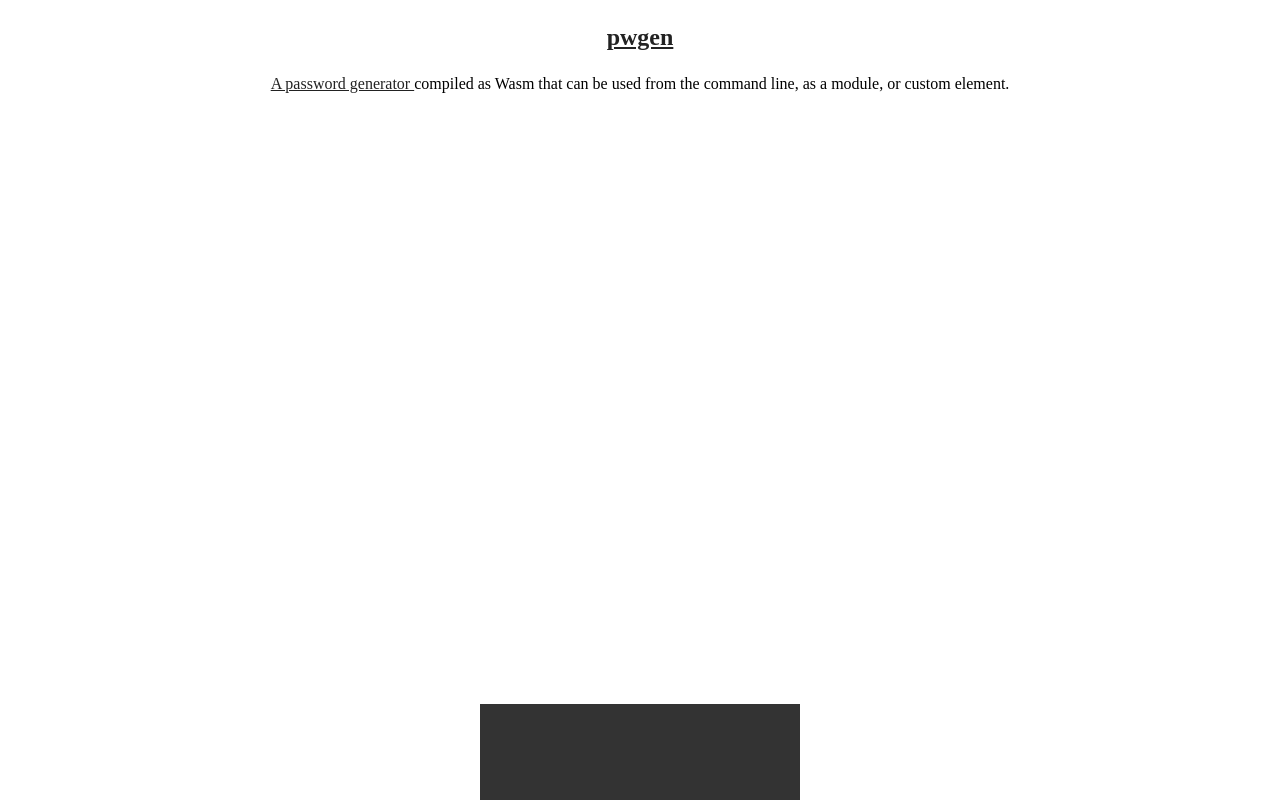
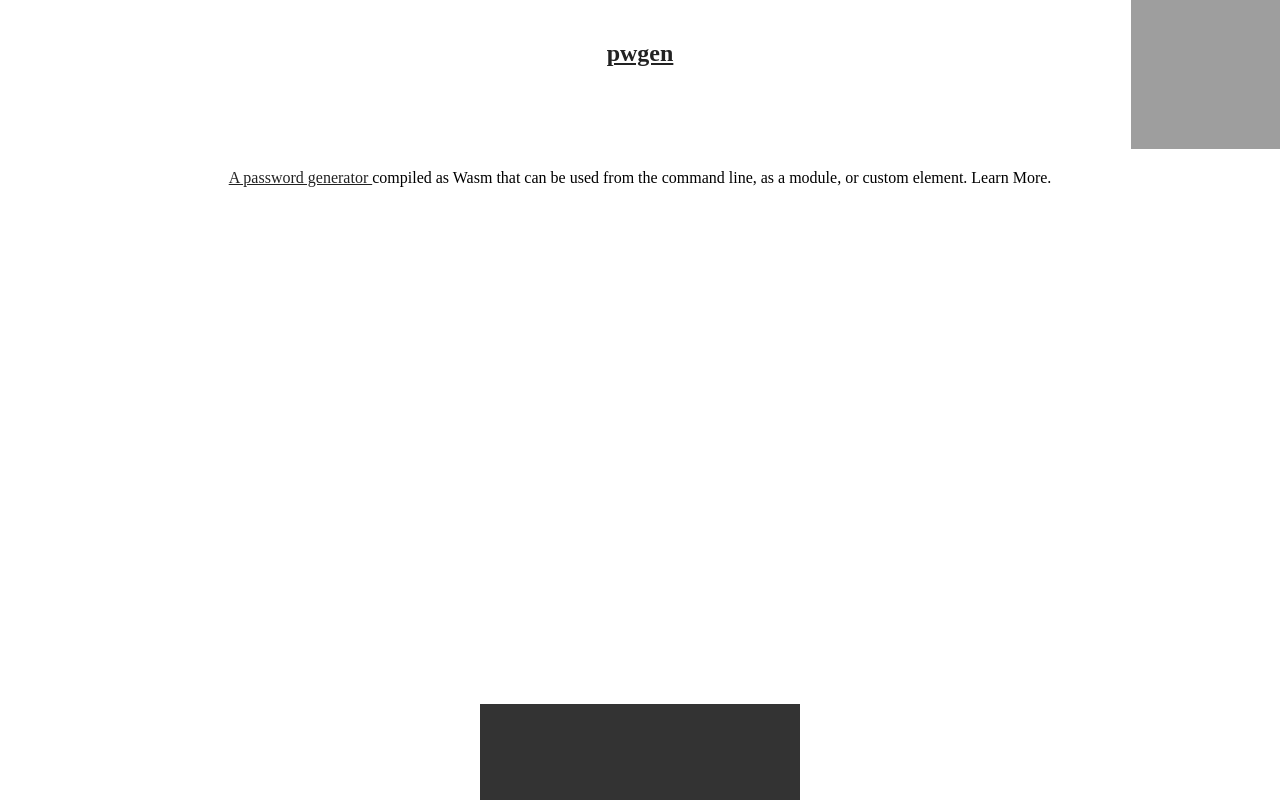
Before and after one commit to kherrick/pwgen, a website: page index.html in a window 1280 px wide. Drawn offline with Linux system fonts and the light colour scheme; grey boxes are pictures that could not be loaded.

Commit message:
add github ribbon

```diff
--- a/index.html
+++ b/index.html
@@ -37,8 +37,20 @@
 
     .top {
       grid-area: top;
-      max-width: calc(100vw - 1.5rem);
       text-align: center;
+      width: 100%;
+    }
+
+    .branding {
+      display: flex;
+    }
+
+    .branding > section {
+      flex: 1;
+    }
+
+    .badge {
+      text-align: right;
     }
 
     .middle {
@@ -84,16 +96,34 @@
 <body>
   <section class="grid-container">
     <section class="top">
-      <h1>
+      <section class="branding">
+        <section></section>
+        <section class="title"><h1>
           <a href="https://kherrick.github.io/pwgen/">
             pwgen
           </a>
-      </h1>
+        </h1></section>
+        <section class="badge">
+          <a href="https://github.com/kherrick/pwgen/">
+            <img
+              alt="Fork me on GitHub"
+              class="attachment-full size-full"
+              data-recalc-dims="1"
+              height="149"
+              loading="lazy"
+              src="https://github.blog/wp-content/uploads/2008/12/forkme_right_green_007200.png?resize=149%2C149"
+              width="149"
+            >
+          </a>
+        </section>
+      </section>
+      <section>
         <p>
           <a href="https://github.com/tytso/pwgen/tree/1459a31e07fa208cddb2c4f3f72071503c37b8bc">
             A password generator
-        </a> compiled as Wasm that can be used from the command line, as a module, or custom element.
+          </a> compiled as Wasm that can be used from the command line, as a module, or custom element. Learn More.
         </p>
+      </section>
     </section>
     <section class="middle">
       <x-pwgen flags="-sync"></x-pwgen>
--- a/package.json
+++ b/package.json
@@ -2,7 +2,7 @@
   "author": "Karl Herrick",
   "name": "pwgen",
   "description": "A password generator compiled as Wasm that can be used from the command line, as a module, or custom element.",
-  "version": "1.0.10",
+  "version": "1.0.11",
   "repository": {
     "type": "git",
     "url": "https://github.com/kherrick/pwgen"
```
Lines whose indentation alone changed are shown as unchanged.
